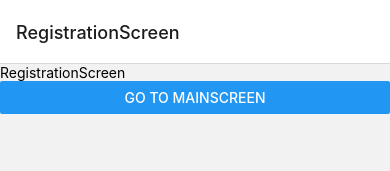
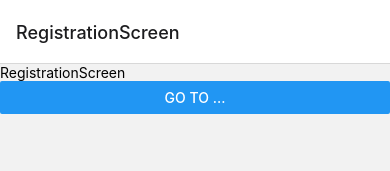
Before and after one commit to horzzzz/diplom, a React Native app: screen /RegistrationScreen in a window 390 px wide. Shown: the top 171 px of the page. Built offline with nearby package versions, Linux system fonts and the light colour scheme.

Commit message:
рабочая навигация между регистрацией и табами!

```diff
--- a/App.tsx
+++ b/App.tsx
@@ -52,7 +52,12 @@ const App: React.FC = () => {
     <View style = {{flex: 1}}>
     <NavigationContainer>
       <Stack.Navigator >
-        <Stack.Screen name="RegistrationScreen" component={RegistrtationScreen} />
+      <Stack.Screen name="RegistrationScreen" component={RegistrtationScreen} />
+      <Stack.Screen
+          name="MyTabs"
+          component={MyTabs}
+          options={{ headerShown: false }}
+        />
         <Stack.Screen name="MainScreen" component={MainScreen} />
         <Stack.Screen name="TownsScreen" component={TownsScreen} />
         <Stack.Screen name="BenderyScreen" component={BenderyScreen} />
@@ -64,11 +69,7 @@ const App: React.FC = () => {
         <Stack.Screen name="SlobodzeyaScreen" component={SlobodzeyaScreen} />
         <Stack.Screen name="TiraspolScreen" component={TiraspolScreen} />
         <Stack.Screen name="UserPageScreen" component={UserPageScreen} />
-        <Stack.Screen
-          name="MyTabs"
-          component={MyTabs}
-          options={{ headerShown: false }}
-        />
+
       </Stack.Navigator>
     </NavigationContainer>
     </View>
--- a/src/screens/RegistrationScreen.tsx
+++ b/src/screens/RegistrationScreen.tsx
@@ -5,14 +5,17 @@ import { useNavigation } from '@react-navigation/native';
 const RegistrtationScreen: React.FC = () => {
   const navigation = useNavigation();
 
-  const navigateToMainScreen = () => {
-    navigation.navigate('MainScreen' as never);
+  const navigateToMyTabs = () => {
+    navigation.reset({
+      index: 0,
+      routes: [{ name: 'MyTabs' as never}],
+    });
   };
 
   return (
     <View>
       <Text>RegistrationScreen</Text>
-      <Button title="Go to MainScreen" onPress={navigateToMainScreen} />
+      <Button title="Go to ..." onPress={navigateToMyTabs} />
     </View>
   );
 };
```
